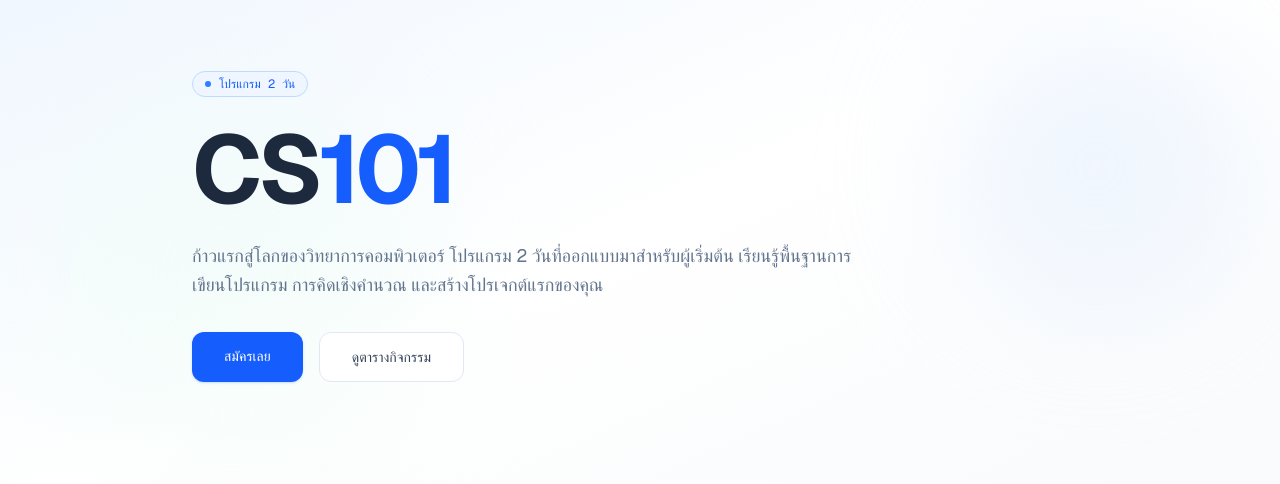
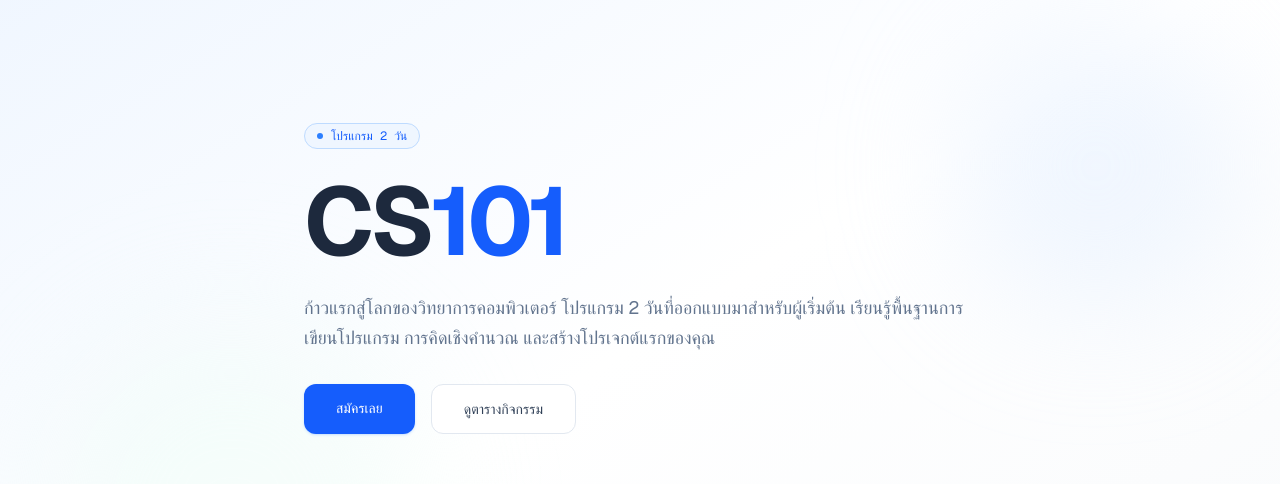
Before and after one commit to mmiiruu/CSZERO, a Next.js app: page /events/cs101 in a window 1280 px wide. Shown: the part 122-606 px from the top of the page. Built offline with nearby package versions, Linux system fonts and the light colour scheme; no server answers.

Commit message:
Fix hero section to full screen with content shifted upward
Co-Authored-By: Claude Sonnet 4.6 <noreply@anthropic.com>

```diff
--- a/src/app/events/cs101/page.tsx
+++ b/src/app/events/cs101/page.tsx
@@ -8,17 +8,17 @@ export default function CS101Page() {
   return (
     <div className="min-h-screen bg-white dark:bg-slate-900">
       {/* Hero */}
-      <section className="relative py-32 px-4 overflow-hidden bg-gradient-to-br from-blue-50 via-white to-slate-50 dark:from-slate-900 dark:via-slate-900 dark:to-slate-800">
+      <section className="relative min-h-screen flex items-center px-4 overflow-hidden bg-gradient-to-br from-blue-50 via-white to-slate-50 dark:from-slate-900 dark:via-slate-900 dark:to-slate-800">
         <div className="absolute top-20 right-10 w-72 h-72 bg-blue-100/40 dark:bg-blue-900/20 rounded-full blur-3xl" />
         <div className="absolute bottom-10 left-10 w-96 h-96 bg-emerald-50/40 dark:bg-emerald-900/10 rounded-full blur-3xl" />
 
-        <div className="relative z-10 max-w-4xl mx-auto animate-fade-in">
+        <div className="relative z-10 max-w-4xl mx-auto -mt-32 animate-fade-in ">
           <div className="inline-flex items-center gap-2 px-3 py-1 bg-blue-50 dark:bg-blue-900/30 border border-blue-200 dark:border-blue-700 rounded-full text-xs font-mono text-blue-600 dark:text-blue-400 mb-6">
             <span className="w-1.5 h-1.5 bg-blue-500 rounded-full" />
             {hero.badge}
           </div>
 
-          <h1 className="text-6xl sm:text-8xl font-bold tracking-tighter text-slate-800 dark:text-white">
+          <h1 className="text-6xl sm:text-8xl font-bold tracking-tighter text-slate-800 dark:text-white ">
             CS<span className="text-blue-600 dark:text-blue-400">101</span>
           </h1>
 
--- a/src/app/events/hello-world/page.tsx
+++ b/src/app/events/hello-world/page.tsx
@@ -8,12 +8,12 @@ export default function HelloWorldPage() {
   return (
     <div className="min-h-screen">
       {/* Hero */}
-      <section className="relative py-32 px-4 overflow-hidden bg-gradient-to-br from-purple-50 via-pink-50 to-white dark:from-slate-900 dark:via-slate-900 dark:to-slate-800">
+      <section className="relative min-h-screen flex items-center px-4 overflow-hidden bg-gradient-to-br from-purple-50 via-pink-50 to-white dark:from-slate-900 dark:via-slate-900 dark:to-slate-800">
         <div className="absolute top-20 left-10 w-72 h-72 bg-purple-200/30 dark:bg-purple-900/20 rounded-full blur-3xl animate-pulse-slow" />
         <div className="absolute top-40 right-20 w-96 h-96 bg-pink-200/20 dark:bg-pink-900/10 rounded-full blur-3xl animate-pulse-slow" style={{ animationDelay: "1s" }} />
         <div className="absolute bottom-20 left-1/3 w-80 h-80 bg-cyan-200/20 dark:bg-cyan-900/10 rounded-full blur-3xl animate-pulse-slow" style={{ animationDelay: "2s" }} />
 
-        <div className="relative z-10 max-w-4xl mx-auto text-center animate-fade-in">
+        <div className="relative z-10 max-w-4xl mx-auto text-center -mt-32 animate-fade-in">
           <div className="inline-flex items-center gap-2 px-4 py-1.5 bg-purple-50 dark:bg-purple-900/30 border border-purple-200 dark:border-purple-700 rounded-full text-sm text-purple-600 dark:text-purple-400 mb-8">{hero.badge}</div>
           <h1 className="text-6xl sm:text-8xl font-bold tracking-tighter">
             <span className="bg-gradient-to-r from-purple-500 via-pink-500 to-cyan-500 bg-clip-text text-transparent">Hello</span>
```
